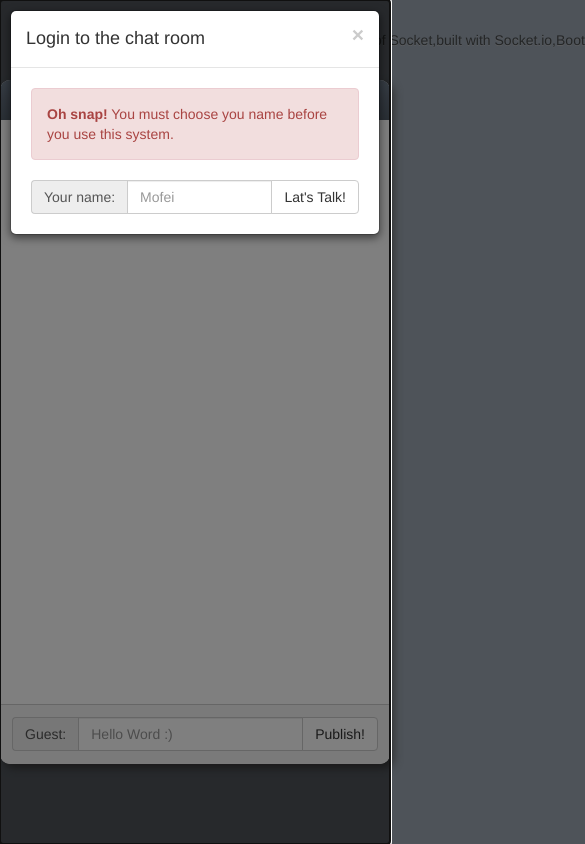
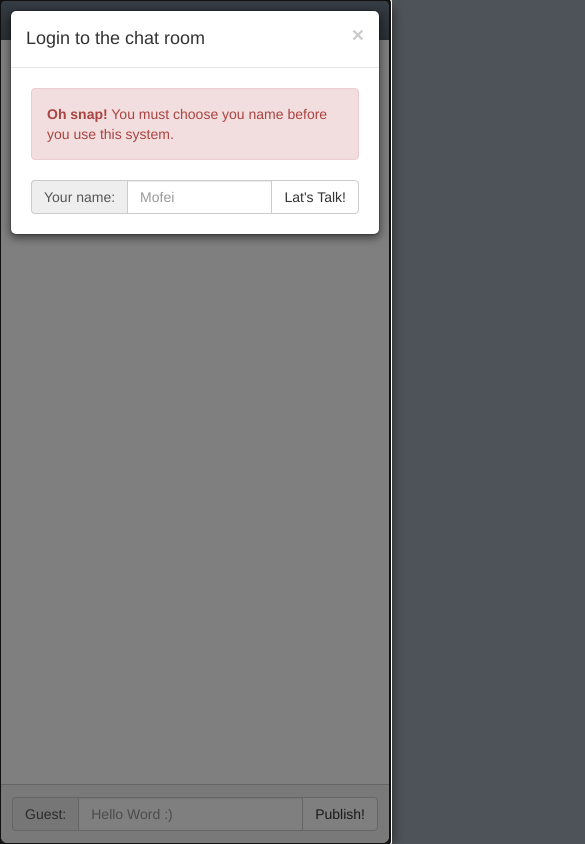
Before and after one commit to zmofei/socketChatroom, a plain HTML site: page mobile.html in a window 390 px wide. Shown: the top 844 px of the page, 585 px wide, since content can reach past the window. Drawn offline with Linux system fonts and the light colour scheme; no server answers.

Commit message:
Update mobile.html

```diff
--- a/mobile.html
+++ b/mobile.html
@@ -10,9 +10,11 @@
         <meta name="viewport" content="initial-scale=1.0, maximum-scale=1.0, minimum-scale=1.0, user-scalable=no, width=device-width">
         <style>
             .chatListBox {display:none;}
-            .chatBox { width:100%; left:0;right:0; margin-left:0;margin-right:0;}
+            .chatBox { width:100%; left:0;right:0; top:0; bottom:0; margin-left:0;margin-right:0;}
             .chatMain { left:0; }
             .chatPub { left:0; }
+            body { min-width:0;}
+
         </style>
     </head>
 
```
